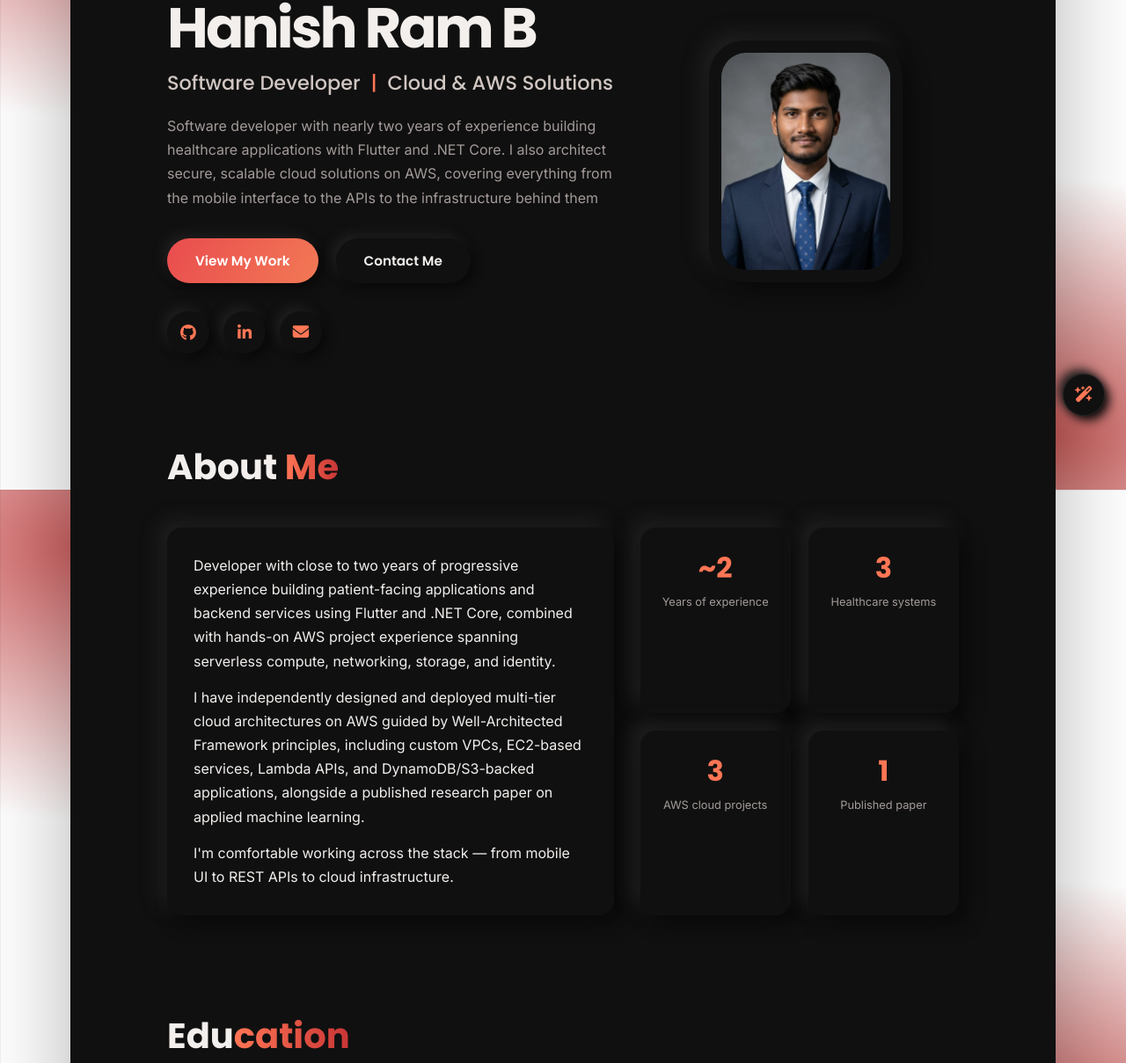
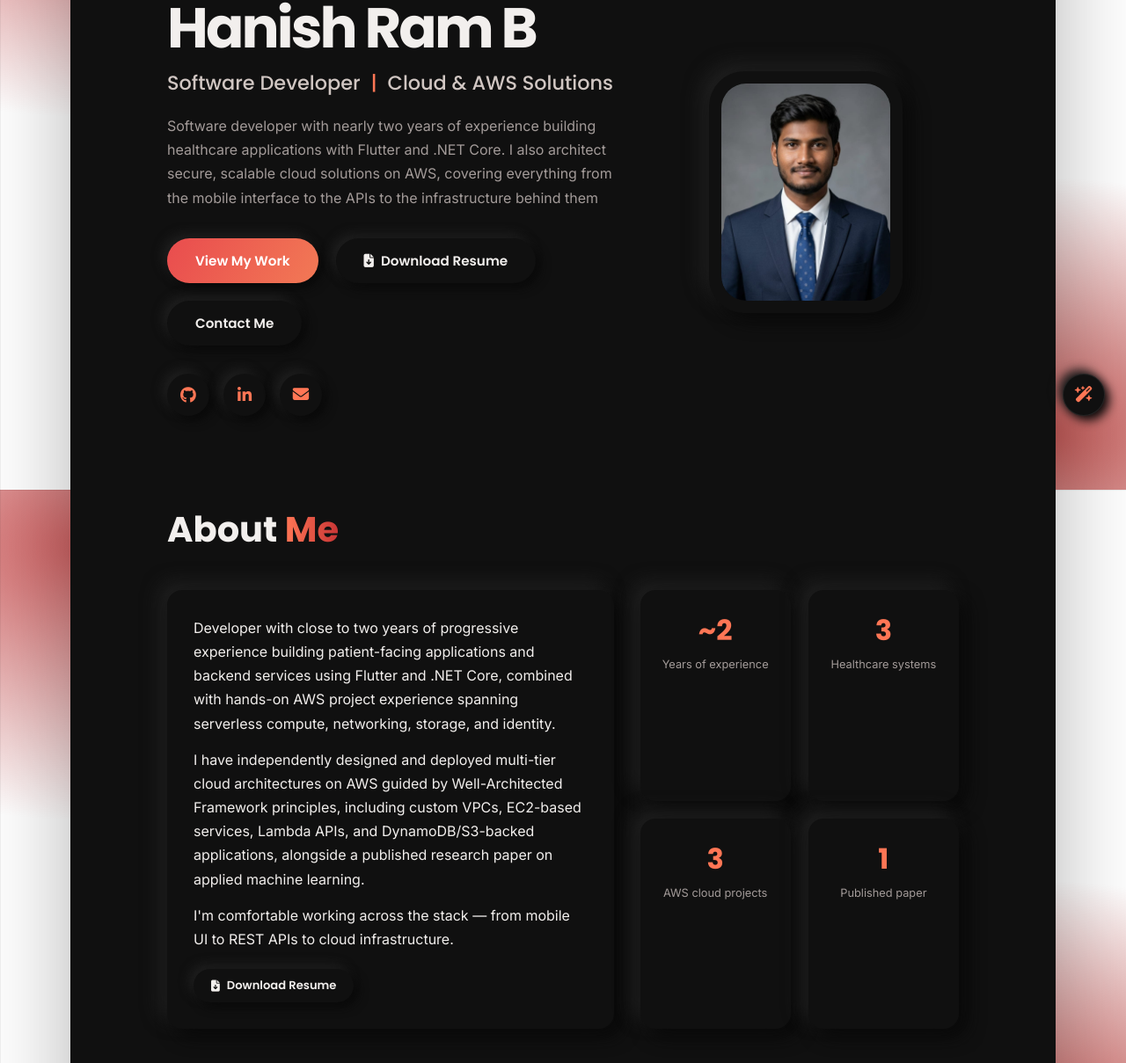
Before and after one commit to HANISHRAM007/Hanishportfolio, a plain HTML site: page index.html in a window 1280 px wide. Shown: the part 243-1452 px from the top of the page at 88% size. Drawn offline with Linux system fonts and the light colour scheme.

Commit message:
feat: add resume download buttons and update button styles

```diff
--- a/index.html
+++ b/index.html
@@ -65,6 +65,9 @@
           </p>
           <div class="hero-actions">
             <a href="#projects" class="btn btn-primary">View My Work</a>
+            <a href="Hanish_Ram_B_Resume.pdf" download="Hanish_Ram_B_Resume.pdf" class="btn btn-secondary" target="_blank" rel="noopener noreferrer">
+              <i class="fa-solid fa-file-arrow-down"></i> Download Resume
+            </a>
             <a href="#contact" class="btn btn-secondary">Contact Me</a>
           </div>
           <div class="socials">
@@ -104,6 +107,11 @@
               and DynamoDB/S3-backed applications, alongside a published research paper on applied machine learning.
             </p>
             <p>I'm comfortable working across the stack &mdash; from mobile UI to REST APIs to cloud infrastructure.</p>
+            <div style="margin-top: 20px;">
+              <a href="Hanish_Ram_B_Resume.pdf" download="Hanish_Ram_B_Resume.pdf" class="btn btn-small" target="_blank" rel="noopener noreferrer">
+                <i class="fa-solid fa-file-arrow-down"></i> Download Resume
+              </a>
+            </div>
           </div>
           <div class="stats reveal">
             <div class="neu-card stat"><strong>~2</strong><span>Years of experience</span></div>
--- a/style.css
+++ b/style.css
@@ -156,7 +156,10 @@ code {
 }
 
 .btn {
-  display: inline-block;
+  display: inline-flex;
+  align-items: center;
+  justify-content: center;
+  gap: 8px;
   padding: 14px 32px;
   border-radius: 50px;
   font: 600 .95rem 'Poppins', sans-serif;
```
Also changed, not shown: 1 other file.
